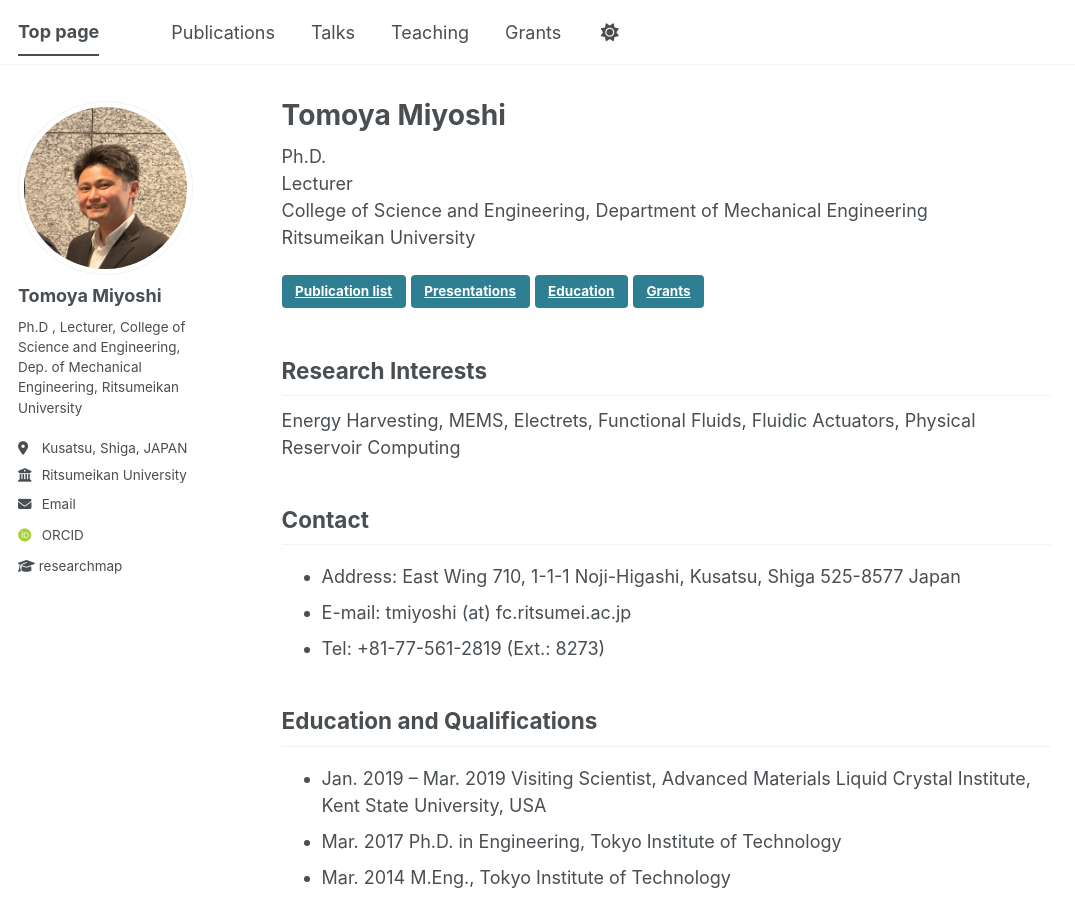
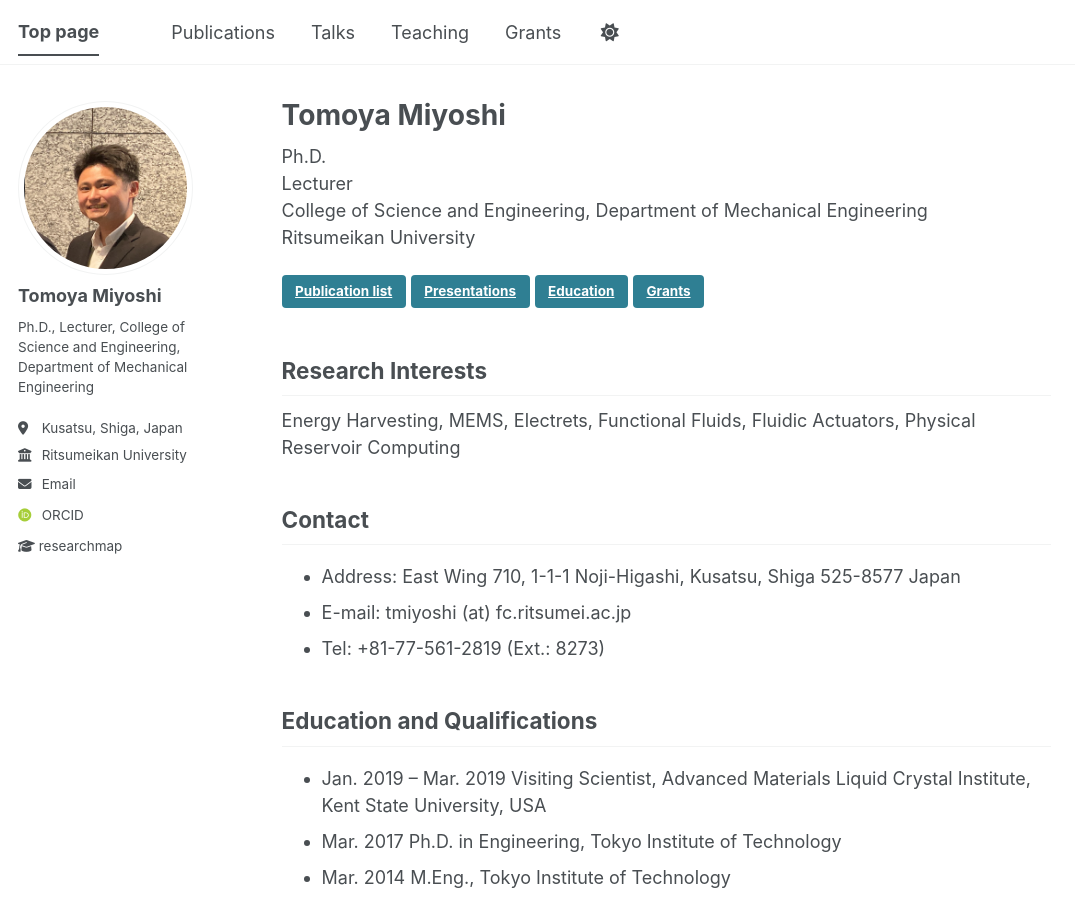
Before and after one commit to 1-miyoshi/1-miyoshi-e.github.io, a Jekyll site: the page built from index.md, in a window 1280 px wide and 900 px high. Shown: the whole window, without its empty margins (0-1075 px from the left). Built offline with Jekyll 4.4.1, drawn with Linux system fonts in a browser that asks for light colours; some web fonts are replaced; a script bundle is joined from its source files by our own code; library files that are not in the unit come from our copies.

Commit message:
Update _config.yml

```diff
--- a/_config.yml
+++ b/_config.yml
@@ -26,8 +26,8 @@ author:
   avatar           : "miyoshi20260328s.png"
   name             : "Tomoya Miyoshi"
   pronouns         : # example: "she/her"
-  bio              : "Ph.D , Lecturer, College of Science and Engineering, Dep. of Mechanical Engineering, Ritsumeikan University"
-  location         : "Kusatsu, Shiga, JAPAN"
+  bio              : "Ph.D., Lecturer, College of Science and Engineering, Department of Mechanical Engineering"
+  location         : "Kusatsu, Shiga, Japan"
   employer         : "Ritsumeikan University"
   uri              : # URL
   email            : "tmiyoshi (at) fc.ritsumei.ac.jp"
```
